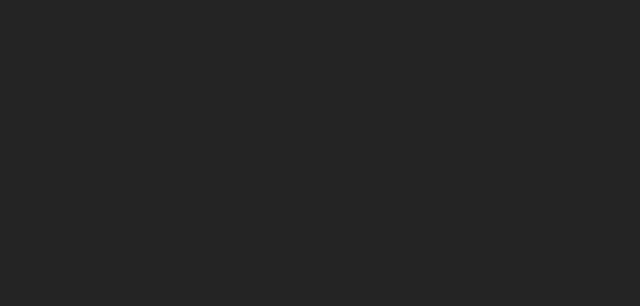
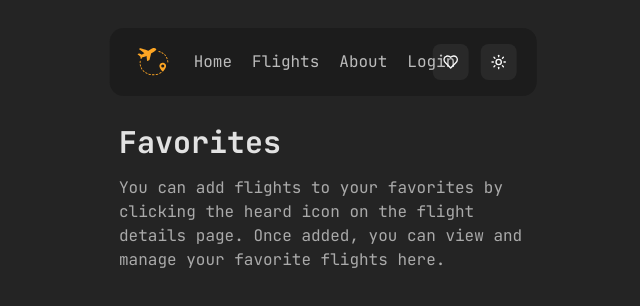
Before and after one commit to TrekusovMax/sky-track, a React (Vite) app: page /favorites in a window 1280 px wide. Before the commit this address had no page. Shown: the top 306 px of the page, without its empty margins (317-957 px from the left). Built offline with nearby package versions, Linux system fonts and the light colour scheme.

Commit message:
add favorites page

```diff
--- /dev/null
+++ b/src/components/CenterLayout.tsx
@@ -0,0 +1,9 @@
+import { Outlet } from 'react-router'
+
+export function CenterLayout() {
+	return (
+		<div className='mt-24'>
+			<Outlet />
+		</div>
+	)
+}
--- /dev/null
+++ b/src/components/custom-ui/Heading.tsx
@@ -0,0 +1,11 @@
+interface Props {
+	children: React.ReactNode
+}
+
+export function Heading({ children }: Props) {
+	return (
+		<div className='text-foreground mb-4 text-3xl font-bold'>
+			{children}
+		</div>
+	)
+}
--- /dev/null
+++ b/src/components/custom-ui/SubHeading.tsx
@@ -0,0 +1,10 @@
+interface Props {
+	children: React.ReactNode
+}
+export function SubHeading({ children }: Props) {
+	return (
+		<div className='text-foreground mb-6 text-base opacity-70'>
+			{children}
+		</div>
+	)
+}
--- a/src/components/ui/select.tsx
+++ b/src/components/ui/select.tsx
@@ -35,7 +35,7 @@ function SelectTrigger({
 			data-slot='select-trigger'
 			data-size={size}
 			className={cn(
-				'dark:bg-card data-[placeholder]:text-muted-foreground [&_svg:not([class*="text-"])]:text-muted-foreground focus-visible:border-ring focus-visible:ring-ring/50 aria-invalid:ring-destructive/20 dark:aria-invalid:ring-destructive/40 aria-invalid:border-destructive dark:hover:bg-input/70 flex w-fit items-center justify-between gap-2 rounded-md bg-transparent px-3 py-2 text-sm whitespace-nowrap shadow-xs transition outline-none focus-visible:ring-[3px] disabled:cursor-not-allowed disabled:opacity-50 data-[size=default]:h-9 data-[size=sm]:h-8 *:data-[slot=select-value]:line-clamp-1 *:data-[slot=select-value]:flex *:data-[slot=select-value]:items-center *:data-[slot=select-value]:gap-2 [&_svg]:pointer-events-none [&_svg]:shrink-0 [&_svg:not([class*="size-"])]:size-4',
+				'dark:bg-card data-placeholder:text-muted-foreground [&_svg:not([class*="text-"])]:text-muted-foreground focus-visible:border-ring focus-visible:ring-ring/50 aria-invalid:ring-destructive/20 dark:aria-invalid:ring-destructive/40 aria-invalid:border-destructive dark:hover:bg-input/70 flex w-fit items-center justify-between gap-2 rounded-md bg-transparent px-3 py-2 text-sm whitespace-nowrap shadow-xs transition outline-none focus-visible:ring-[3px] disabled:cursor-not-allowed disabled:opacity-50 data-[size=default]:h-9 data-[size=sm]:h-8 *:data-[slot=select-value]:line-clamp-1 *:data-[slot=select-value]:flex *:data-[slot=select-value]:items-center *:data-[slot=select-value]:gap-2 [&_svg]:pointer-events-none [&_svg]:shrink-0 [&_svg:not([class*="size-"])]:size-4',
 				className
 			)}
 			{...props}
@@ -60,7 +60,7 @@ function SelectContent({
 			<SelectPrimitive.Content
 				data-slot='select-content'
 				className={cn(
-					'bg-popover text-popover-foreground data-[state=open]:animate-in data-[state=closed]:animate-out data-[state=closed]:fade-out-0 data-[state=open]:fade-in-0 data-[state=closed]:zoom-out-95 data-[state=open]:zoom-in-95 data-[side=bottom]:slide-in-from-top-2 data-[side=left]:slide-in-from-right-2 data-[side=right]:slide-in-from-left-2 data-[side=top]:slide-in-from-bottom-2 relative z-50 max-h-(--radix-select-content-available-height) min-w-[8rem] origin-(--radix-select-content-transform-origin) overflow-x-hidden overflow-y-auto rounded-md border shadow-md',
+					'bg-popover text-popover-foreground data-[state=open]:animate-in data-[state=closed]:animate-out data-[state=closed]:fade-out-0 data-[state=open]:fade-in-0 data-[state=closed]:zoom-out-95 data-[state=open]:zoom-in-95 data-[side=bottom]:slide-in-from-top-2 data-[side=left]:slide-in-from-right-2 data-[side=right]:slide-in-from-left-2 data-[side=top]:slide-in-from-bottom-2 relative z-50 max-h-(--radix-select-content-available-height) min-w-32 origin-(--radix-select-content-transform-origin) overflow-x-hidden overflow-y-auto rounded-md border shadow-md',
 					position === 'popper' &&
 						'data-[side=bottom]:translate-y-1 data-[side=left]:-translate-x-1 data-[side=right]:translate-x-1 data-[side=top]:-translate-y-1',
 					className
@@ -74,7 +74,7 @@ function SelectContent({
 					className={cn(
 						'p-1',
 						position === 'popper' &&
-							'h-[var(--radix-select-trigger-height)] w-full min-w-[var(--radix-select-trigger-width)] scroll-my-1'
+							'h-(--radix-select-trigger-height) w-full min-w-(--radix-select-trigger-width) scroll-my-1'
 					)}
 				>
 					{children}
@@ -110,7 +110,7 @@ function SelectItem({
 		<SelectPrimitive.Item
 			data-slot='select-item'
 			className={cn(
-				"focus:bg-accent focus:text-accent-foreground [&_svg:not([class*='text-'])]:text-muted-foreground relative flex w-full cursor-default items-center gap-2 rounded-sm py-1.5 pr-8 pl-2 text-sm outline-hidden select-none data-[disabled]:pointer-events-none data-[disabled]:opacity-50 [&_svg]:pointer-events-none [&_svg]:shrink-0 [&_svg:not([class*='size-'])]:size-4 *:[span]:last:flex *:[span]:last:items-center *:[span]:last:gap-2",
+				"focus:bg-accent focus:text-accent-foreground [&_svg:not([class*='text-'])]:text-muted-foreground relative flex w-full cursor-default items-center gap-2 rounded-sm py-1.5 pr-8 pl-2 text-sm outline-hidden select-none data-disabled:pointer-events-none data-disabled:opacity-50 [&_svg]:pointer-events-none [&_svg]:shrink-0 [&_svg:not([class*='size-'])]:size-4 *:[span]:last:flex *:[span]:last:items-center *:[span]:last:gap-2",
 				className
 			)}
 			{...props}
--- a/src/main.tsx
+++ b/src/main.tsx
@@ -3,8 +3,10 @@ import { createRoot } from 'react-dom/client'
 import { Provider } from 'react-redux'
 import { BrowserRouter, Route, Routes } from 'react-router'
 
-import { Layout } from './Layout.tsx'
+import { CenterLayout } from './components/CenterLayout.tsx'
+import { Layout } from './components/Layout.tsx'
 import { ThemeProvider } from './providers/theme/ThemeProvider.tsx'
+import { Favorites } from './screens/favorites/Favorites.tsx'
 import { Home } from './screens/home/Home.tsx'
 import { store } from './store/index.ts'
 
@@ -18,6 +20,9 @@ createRoot(document.getElementById('root')!).render(
 					<Routes>
 						<Route element={<Layout />}>
 							<Route path='/' element={<Home />} />
+							<Route element={<CenterLayout />}>
+								<Route path='/favorites' element={<Favorites />} />
+							</Route>
 						</Route>
 					</Routes>
 				</BrowserRouter>
--- /dev/null
+++ b/src/screens/favorites/Favorites.tsx
@@ -0,0 +1,32 @@
+import { useMemo } from 'react'
+
+import { Heading } from '@/components/custom-ui/Heading'
+import { SubHeading } from '@/components/custom-ui/SubHeading'
+import { FlightCart } from '@/components/flight-list/FlightCart'
+import { FLIGHTS } from '@/components/flight-list/flights.data'
+
+import { useAppSelector } from '@/hooks/useAppSelector'
+
+export function Favorites() {
+	const favorites = useAppSelector(state => state.faforites)
+
+	const flights = useMemo(() => {
+		return FLIGHTS.filter(flight => favorites.includes(flight.id))
+	}, [favorites])
+
+	return (
+		<div className='mx-auto w-4/12'>
+			<Heading>Favorites</Heading>
+			<SubHeading>
+				You can add flights to your favorites by clicking the heard icon on
+				the flight details page. Once added, you can view and manage your
+				favorite flights here.
+			</SubHeading>
+			<div className='grid grid-cols-2 gap-3'>
+				{flights.map(flight => (
+					<FlightCart flight={flight} key={flight.id} />
+				))}
+			</div>
+		</div>
+	)
+}
```
Also changed, not shown: src/components/Layout.tsx (renamed from src/Layout.tsx).
